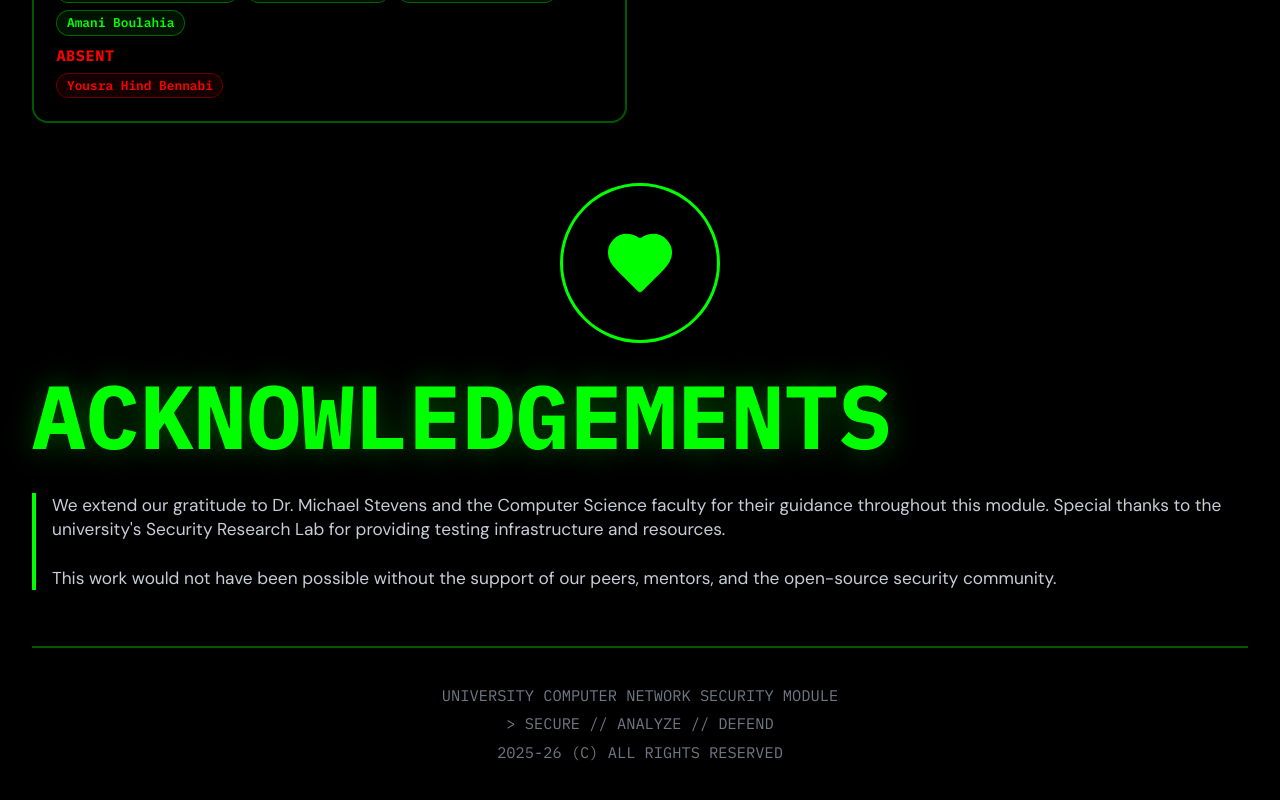
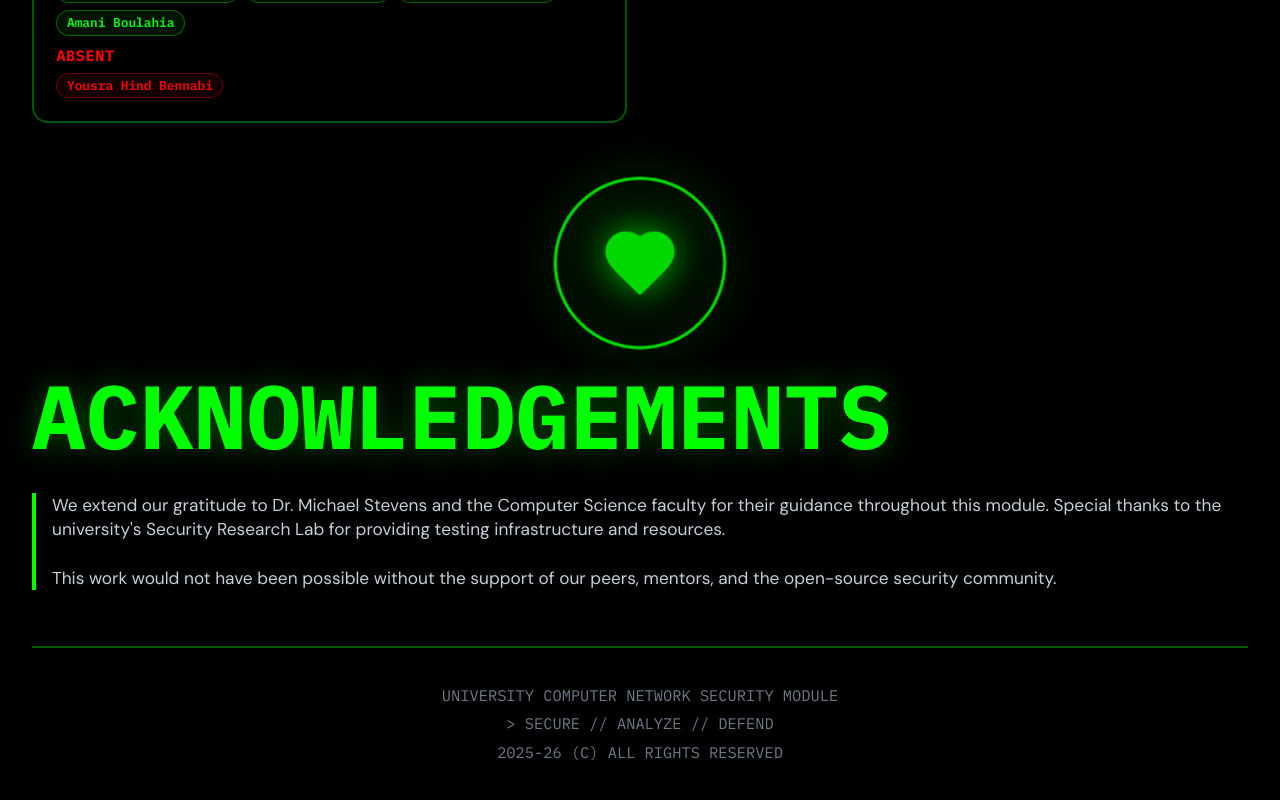
Before and after one commit to lyna1908/security-website, a Next.js app: page / in a window 1280 px wide. Shown: the part 5646-6446 px from the top of the page. Built offline with nearby package versions, Linux system fonts and the light colour scheme.

Commit message:
Add pulse animation to acknowledgement heart icon

```diff
--- a/src/app/globals.css
+++ b/src/app/globals.css
@@ -139,7 +139,21 @@ nav a.active, nav a:hover { color: var(--neon-green); }
 }
 
 .thanks { text-align: center; padding-bottom: 3rem; }
-.seal { width: clamp(96px, 14vw, 160px); aspect-ratio: 1; margin: 0 auto; border-radius: 999px; border: 3px solid var(--neon-green); color: var(--neon-green); display: grid; place-items: center; }
+.seal {
+  width: clamp(96px, 14vw, 160px);
+  aspect-ratio: 1;
+  margin: 0 auto;
+  border-radius: 999px;
+  border: 3px solid var(--neon-green);
+  color: var(--neon-green);
+  display: grid;
+  place-items: center;
+  animation: pulse 2s infinite ease-in-out;
+}
+@keyframes pulse {
+  0%, 100% { transform: scale(1); opacity: 1; filter: drop-shadow(0 0 5px var(--neon-green)); }
+  50% { transform: scale(1.08); opacity: 0.85; filter: drop-shadow(0 0 20px var(--neon-green)); }
+}
 .thanks .blurb { text-align: left; margin-top: 1.2rem; }
 footer { margin-top: 3.5rem; padding-top: 2.3rem; border-top: 2px solid var(--line-green); color: #6f7785; font-family: 'IBM Plex Mono', monospace; font-size: clamp(0.96rem, 1vw, 1.2rem); display: grid; gap: 0.55rem; }
 
```
